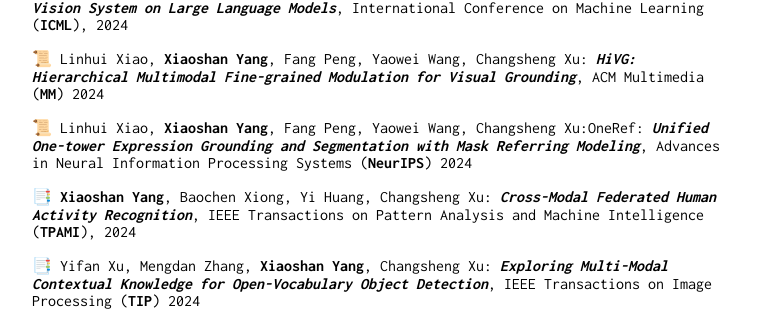
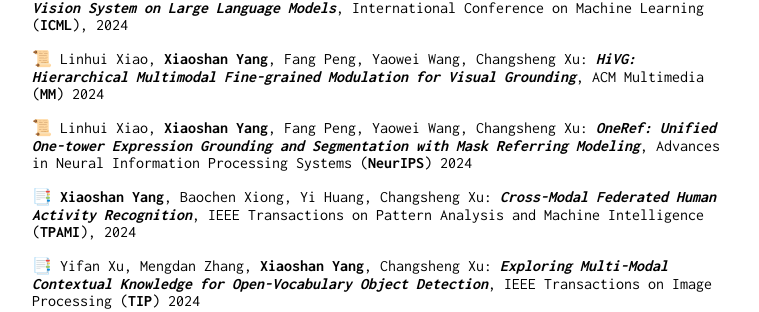
Before and after one commit to YangXS/yangxs.github.io, a Jekyll site: the page built from publications.md, in a window 1280 px wide and 900 px high, scrolled down 412 px. Shown: the part 141-453 px from the top of the window, without its empty margins (258-1017 px from the left). Built offline with Jekyll 4.4.1, drawn with Linux system fonts in a browser that asks for light colours; part of the change alters nothing that is shown.

```diff
--- a/publications.md
+++ b/publications.md
@@ -24,7 +24,7 @@ layout: default
 
 📜 Linhui Xiao, **Xiaoshan Yang**, Fang Peng, Yaowei Wang, Changsheng Xu: ***HiVG: Hierarchical Multimodal Fine-grained Modulation for Visual Grounding***, ACM Multimedia (**MM**) 2024
 
-📜 Linhui Xiao, **Xiaoshan Yang**, Fang Peng, Yaowei Wang, Changsheng Xu:OneRef: ***Unified One-tower Expression Grounding and Segmentation with Mask Referring Modeling***, Advances in Neural Information Processing Systems (**NeurIPS**) 2024
+📜 Linhui Xiao, **Xiaoshan Yang**, Fang Peng, Yaowei Wang, Changsheng Xu: ***OneRef: Unified One-tower Expression Grounding and Segmentation with Mask Referring Modeling***, Advances in Neural Information Processing Systems (**NeurIPS**) 2024
 
 📑 **Xiaoshan Yang**, Baochen Xiong, Yi Huang, Changsheng Xu: ***Cross-Modal Federated Human Activity Recognition***, IEEE Transactions on Pattern Analysis and Machine Intelligence (**TPAMI**), 2024
 
```
